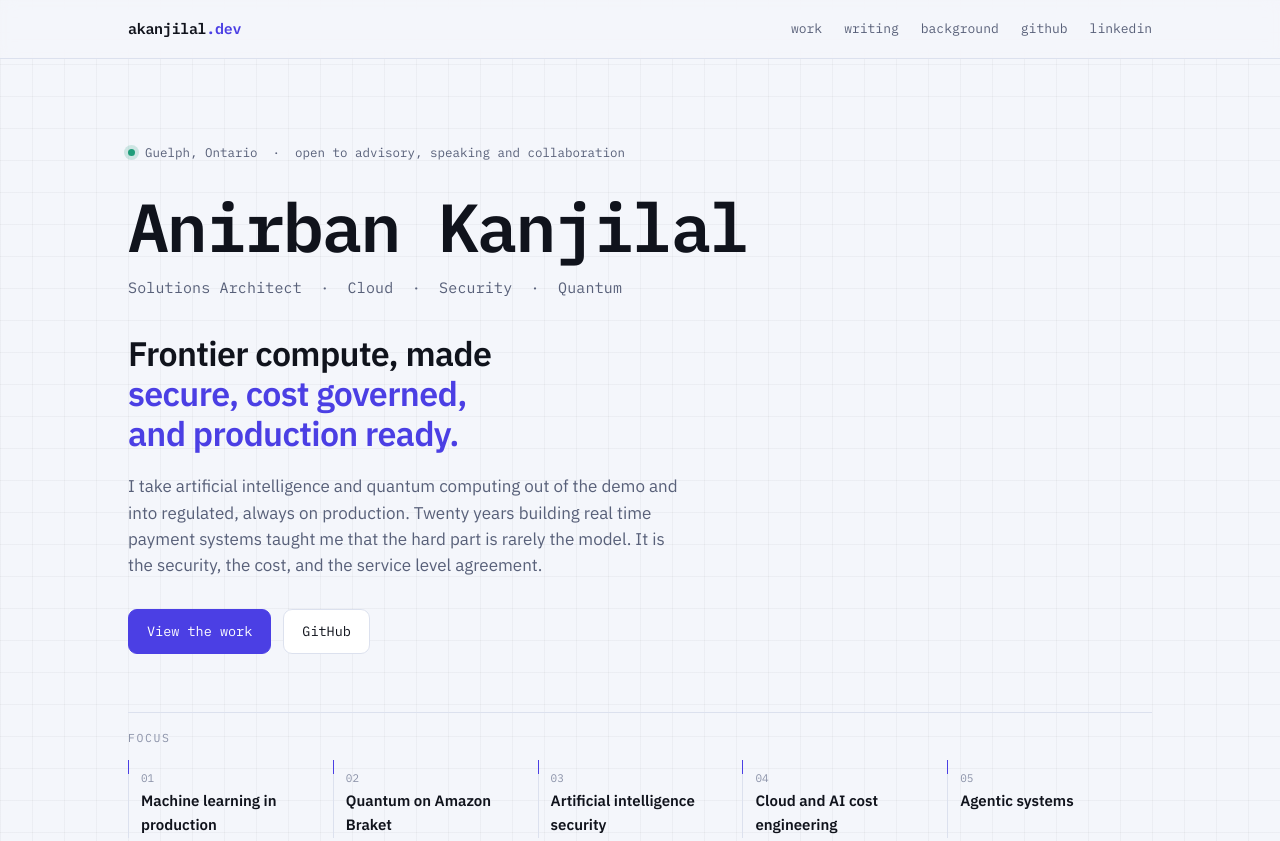
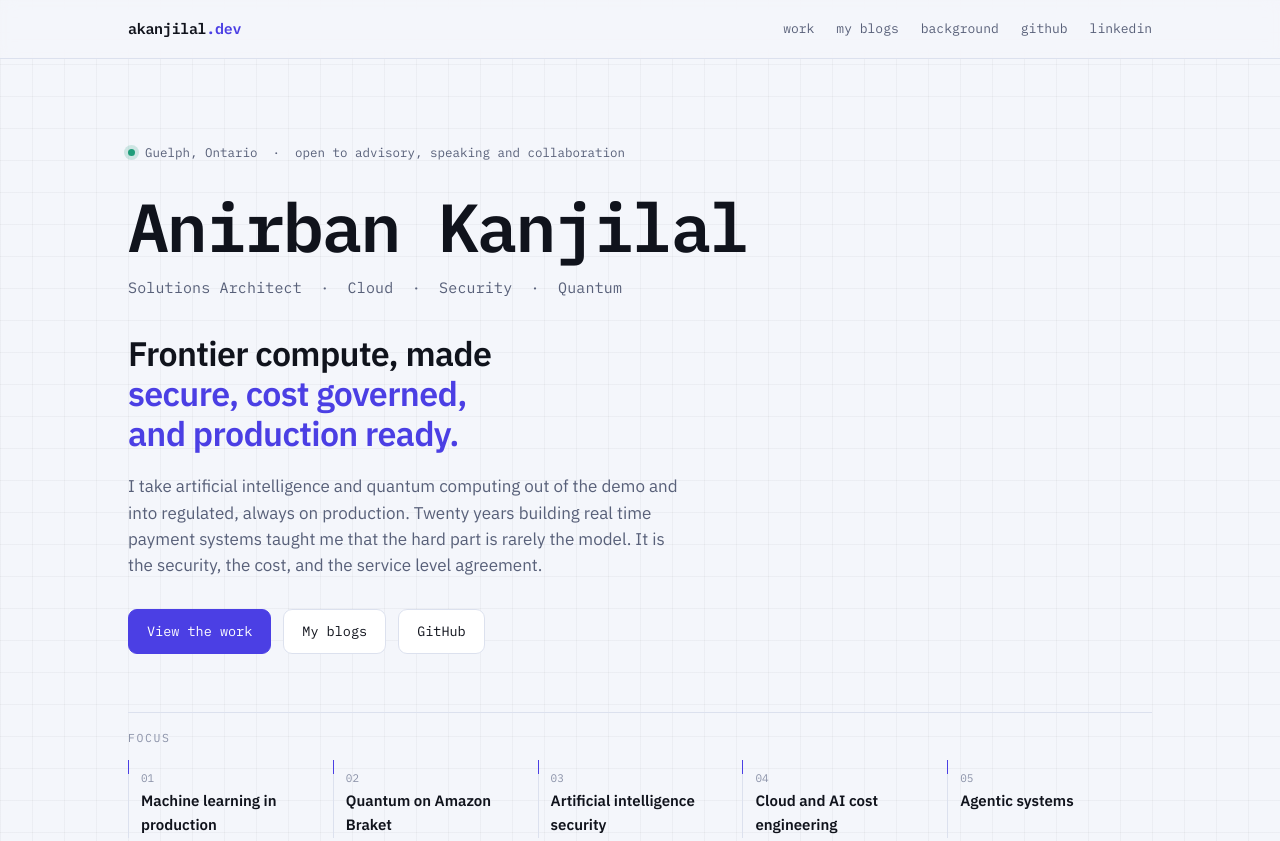
Before and after one commit to akanjilal-dev/akanjilal-dev.github.io, a plain HTML site: page index.html in a window 1280 px wide. Shown: the top 841 px of the page. Drawn offline with Linux system fonts and the light colour scheme.

Commit message:
Add "My blogs" hero button; rename nav writing -> my blogs
Surface the blog from the hero with a button alongside "View the work", and
rename the nav link from "writing" to "my blogs" across all pages for
consistency.

```diff
--- a/index.html
+++ b/index.html
@@ -20,7 +20,7 @@
     <a class="brand" href="/">akanjilal<span class="dot">.dev</span></a>
     <nav class="nav" aria-label="Primary">
       <a href="#work">work</a>
-      <a href="/blog/">writing</a>
+      <a href="/blog/">my blogs</a>
       <a href="#background">background</a>
       <a class="ext" href="https://github.com/akanjilal-dev">github</a>
       <a class="ext" href="https://www.linkedin.com/in/akanjilal/">linkedin</a>
@@ -38,6 +38,7 @@
       <p class="pitch reveal d4">I take artificial intelligence and quantum computing out of the demo and into regulated, always on production. Twenty years building real time payment systems taught me that the hard part is rarely the model. It is the security, the cost, and the service level agreement.</p>
       <div class="cta reveal d5">
         <a class="btn primary" href="#work">View the work</a>
+        <a class="btn" href="/blog/">My blogs</a>
         <a class="btn" href="https://github.com/akanjilal-dev">GitHub</a>
       </div>
 
```
Also changed, not shown: blog/grover-on-aws-braket/index.html (+1 -1 lines), blog/index.html (+1 -1 lines), blog/securing-llm-agents-like-payments/index.html (+1 -1 lines).
